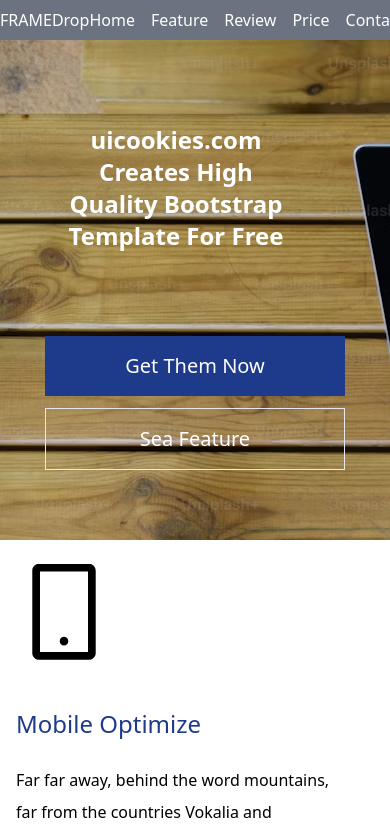
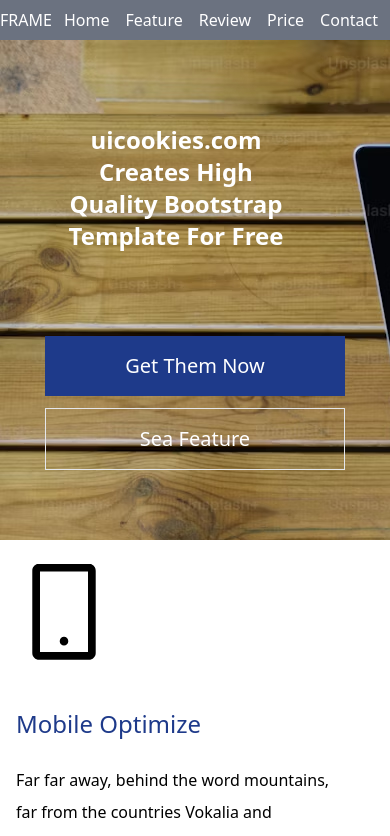
Before and after one commit to Farhanlibra/dp3et, a React (Vite) app: page / in a window 390 px wide. Shown: the top 836 px of the page. Built offline with nearby package versions, Linux system fonts and the light colour scheme.

Commit message:
Update Header.jsx

```diff
--- a/src/component/Header.jsx
+++ b/src/component/Header.jsx
@@ -7,9 +7,7 @@
         <div className="header w-full  bg-gray-500 flex
          justify-between  text-white py-2 mx-auto">
           <a href="/">FRAME</a>
-          <a className="lg:hidden" href="/">
-            Drop
-          </a>
+
 
           <ul className=" text-white  lg:visible flex space-x-4 mr-3">
               <li><Link to='/'>Home</Link></li>
```
